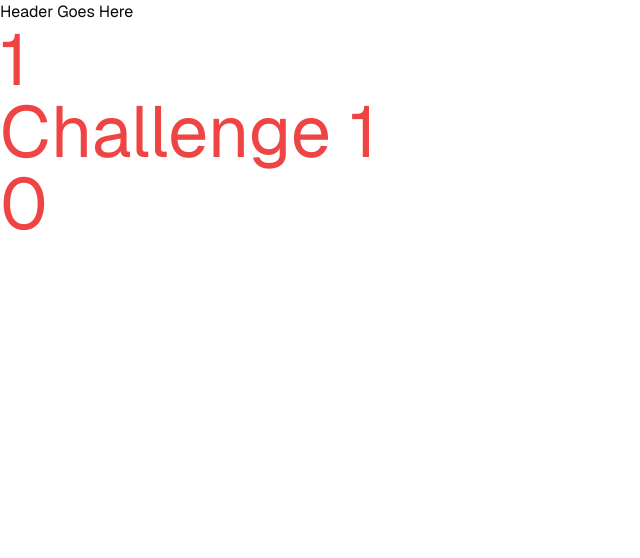
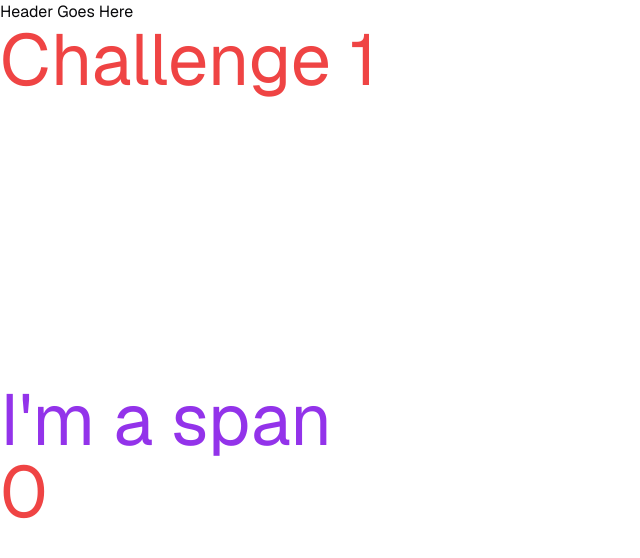
Before and after one commit to Streudal/cryptopals, a Next.js app: page /challenges/1 in a window 1280 px wide. Shown: the top 558 px of the page, without its empty margins (0-640 px from the left). Built offline with nearby package versions, Linux system fonts and the light colour scheme.

Commit message:
Demoed hyrdration errors and page params.

```diff
--- a/src/app/challenges/[id]/page.tsx
+++ b/src/app/challenges/[id]/page.tsx
@@ -17,7 +17,6 @@ export default function ChallengePage({
   return (
     <div>
       <div className='text-red-500 text-7xl'>
-        {params.id}
         {params.id === '1' && <Challenge1 />}
         {params.id === '2' && <Challenge2 />}
       </div>
--- a/src/components/challenge-1.tsx
+++ b/src/components/challenge-1.tsx
@@ -5,7 +5,10 @@ export default function Challenge1() {
   const [count, setCount] = useState(0);
   return (
     <div>
-      <p>Challenge 1</p>
+      <p className='flex flex-col gap-72'>
+        Challenge 1
+        <span className='text-purple-600'>I'm a span</span>
+      </p>
       <button onClick={() => setCount(c => c + 1)}>{count}</button>
     </div>
   );
```
